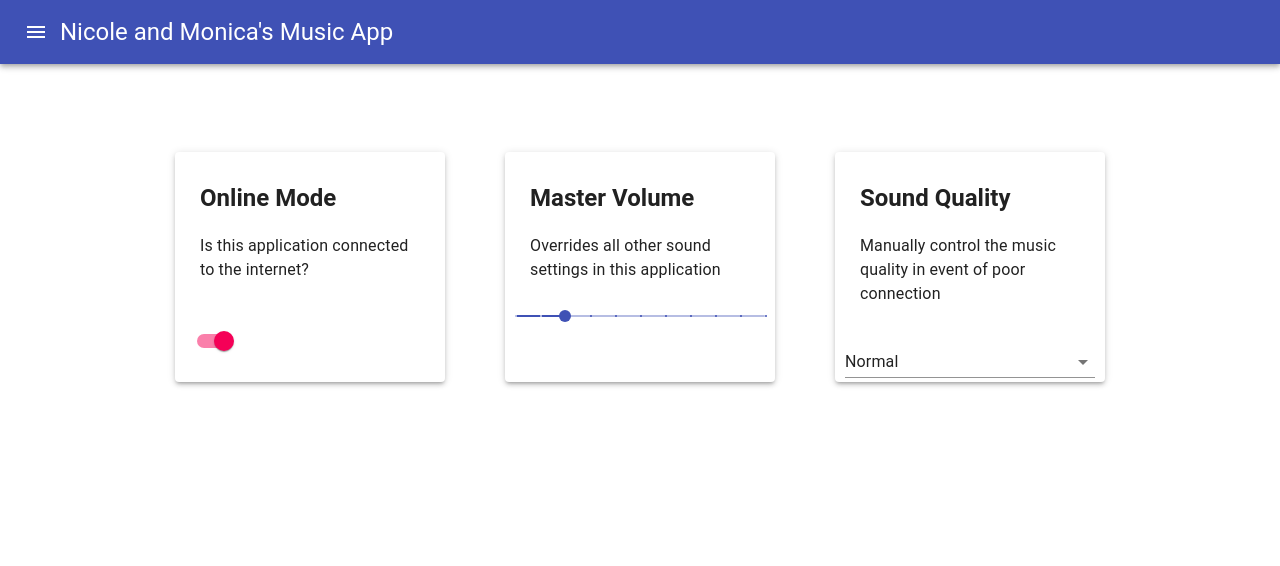
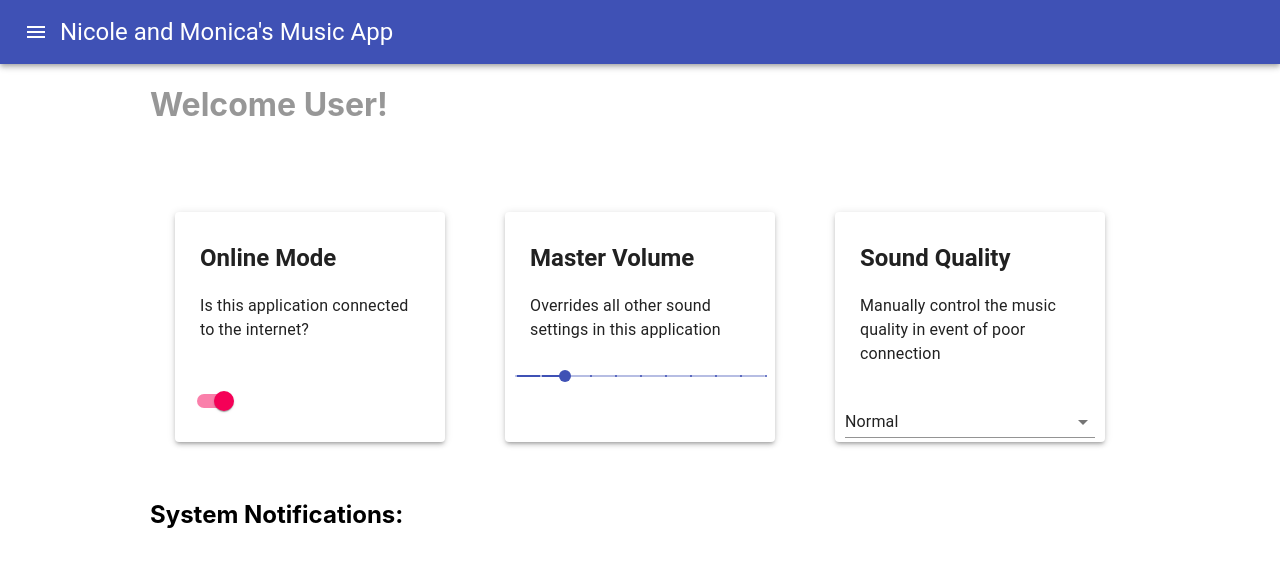
Before and after one commit to monica-suarez/my-music-app, a React (Create React App) app: page / in a window 1280 px wide. Both pictures are taken after a click on the button "LOG IN". Shown: the top 566 px of the page. Built offline with nearby package versions, Linux system fonts and the light colour scheme.

Commit message:
added greeting and title for notifications

```diff
--- a/src/component/Dashboard/Cards/cards.css
+++ b/src/component/Dashboard/Cards/cards.css
@@ -16,3 +16,10 @@
 .soundQuality{
     width: 100%;
 }
+.greeting{
+    color: rgba(128, 128, 128, 0.815);
+    margin-left: 150px;
+}
+.system-notification{
+    margin-left: 150px;
+}
--- a/src/component/Dashboard/dashboard.js
+++ b/src/component/Dashboard/dashboard.js
@@ -1,10 +1,15 @@
 import React from 'react';
 import Cards from './Cards/Cards'
+import './Cards/cards.css'
 
 
  const Dashboard = () =>{
     return(
-     <Cards />
+        <div className="dashboard">
+        <h1 className="greeting">Welcome User!</h1>
+        <Cards />
+        <h2 className="system-notification">System Notifications:</h2>
+        </div>
     )
 }
 
```
